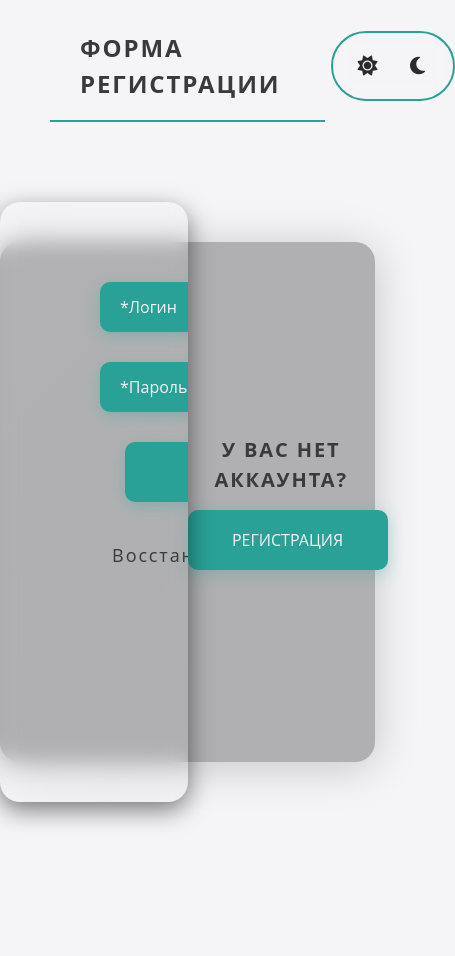
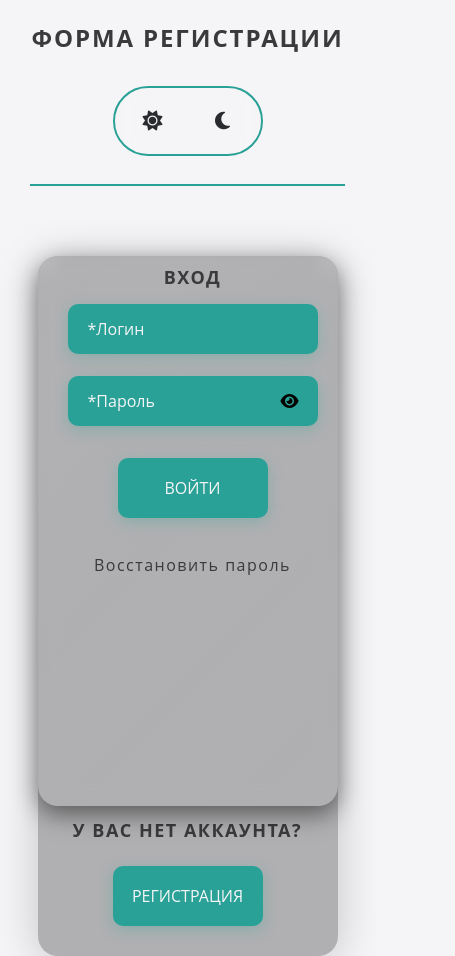
Before and after one commit to Futtur1stt/Auth_Form, a plain HTML site: page index.html in a window 390 px wide. Shown: the whole page, 455 px wide, since content can reach past the window. Before the commit the page ends 874 px from the top, so only its background shows below. Drawn offline with Linux system fonts and the light colour scheme; a web font is replaced by a local one.

Commit message:
Create adaptive for all styles Blocks

```diff
--- a/Styles/Blocks/button.css
+++ b/Styles/Blocks/button.css
@@ -97,3 +97,28 @@
 .button__password:active {
   color: var(--color-light-theme);
 }
+
+@media (max-width: 1100px) {
+  .button__form {
+    width: 50%;
+  }
+  .button__form--login,
+  .button__form--registration {
+    width: 150px;
+  }
+}
+
+@media (max-width: 768px) {
+  .button {
+    padding: 12px;
+  }
+
+  .button__password {
+    right: 20px;
+  }
+
+  .button__form--registration,
+  .button__form--login {
+    margin-top: 10px;
+  }
+}
--- a/Styles/Blocks/form.css
+++ b/Styles/Blocks/form.css
@@ -7,20 +7,21 @@
   transition: 0.3s;
 }
 
+.form__signin,
+.form__signup {
+  transition-delay: 0.25s;
+  margin-left: 100px;
+  position: absolute;
+}
+
 .form__signin {
   left: 0;
-  transition-delay: 0.25s;
-  margin-left: 100px;
   visibility: visible;
-  position: absolute;
 }
 
 .form__signup {
   left: 100%;
-  transition-delay: 0.25s;
-  margin-left: 100px;
   visibility: hidden;
-  position: absolute;
 }
 
 .form__title {
@@ -118,3 +119,51 @@
 .form__errors:empty {
   display: none;
 }
+
+@media (max-width: 1100px) {
+  .form__title {
+    margin-top: 45px;
+  }
+
+  .form__signin,
+  .form__signup {
+    margin-left: 45px;
+  }
+
+  .form__link {
+    font-size: 16px;
+    line-height: 1.25;
+    letter-spacing: 1.5px;
+    margin-top: 15px;
+  }
+}
+
+@media (max-width: 768px) {
+  .form__signin,
+  .form__signup {
+    margin-left: 75px;
+  }
+
+  .form__link {
+    margin-top: 25px;
+  }
+}
+
+@media (max-width: 500px) {
+  .form__input {
+    width: 250px;
+  }
+
+  .form__list {
+    gap: 12px;
+  }
+
+  .form__signin,
+  .form__signup {
+    margin-left: 30px;
+  }
+
+  .form__title {
+    margin-top: 10px;
+  }
+}
--- a/Styles/Blocks/header.css
+++ b/Styles/Blocks/header.css
@@ -12,7 +12,7 @@
   border: var(--border-light-theme);
 }
 
-header::after {
+.header::after {
   content: "";
   position: absolute;
   bottom: -20px;
@@ -42,3 +42,28 @@ header::after {
   padding: 10px;
   margin-right: 30px;
 }
+
+@media (max-width: 768px) {
+  .header {
+    flex-direction: column;
+    justify-content: center;
+    gap: 30px;
+    margin-top: 20px;
+    margin-inline: 30px;
+  }
+
+  .header::after {
+    bottom: -30px;
+  }
+
+  .header__title {
+    text-align: center;
+    margin-left: 0;
+  }
+
+  .header__wrapper {
+    justify-content: center;
+    gap: 20px;
+    margin-right: 0;
+  }
+}
--- a/Styles/Blocks/registration.css
+++ b/Styles/Blocks/registration.css
@@ -60,3 +60,61 @@
   left: 0;
   visibility: visible;
 }
+
+@media (max-width: 1100px) {
+  .registration__section {
+    width: 650px;
+    height: 650px;
+  }
+
+  .registration__title {
+    font-size: 18px;
+    line-height: 1.25;
+    letter-spacing: 1.5px;
+  }
+}
+
+@media (max-width: 768px) {
+  .registration__section {
+    max-width: 400px;
+    height: 700px;
+    padding: 0;
+    margin: 0 20px;
+  }
+
+  .registration__title {
+    margin-top: 15px;
+  }
+
+  .registration__wrapper {
+    display: flex;
+    flex-direction: column;
+    justify-content: space-between;
+  }
+
+  .registration__card {
+    width: 100%;
+    padding: 30px 0;
+  }
+
+  .registration__box {
+    width: 100%;
+    height: 610px;
+    top: 0;
+  }
+
+  .registration__box.active {
+    left: 0;
+    top: 200px;
+  }
+}
+
+@media (max-width: 500px) {
+  .registration__section {
+    max-width: 300px;
+  }
+
+  .registration__box {
+    height: 550px;
+  }
+}
--- a/Styles/Blocks/tooltip.css
+++ b/Styles/Blocks/tooltip.css
@@ -50,3 +50,13 @@
   visibility: visible;
   transform: translateY(-50%) translateX(-20px);
 }
+
+@media (max-width: 768px) {
+  .header__wrapper.tooltip::before {
+    display: none;
+  }
+
+  .header__wrapper.tooltip:hover::before {
+    display: none;
+  }
+}
```
